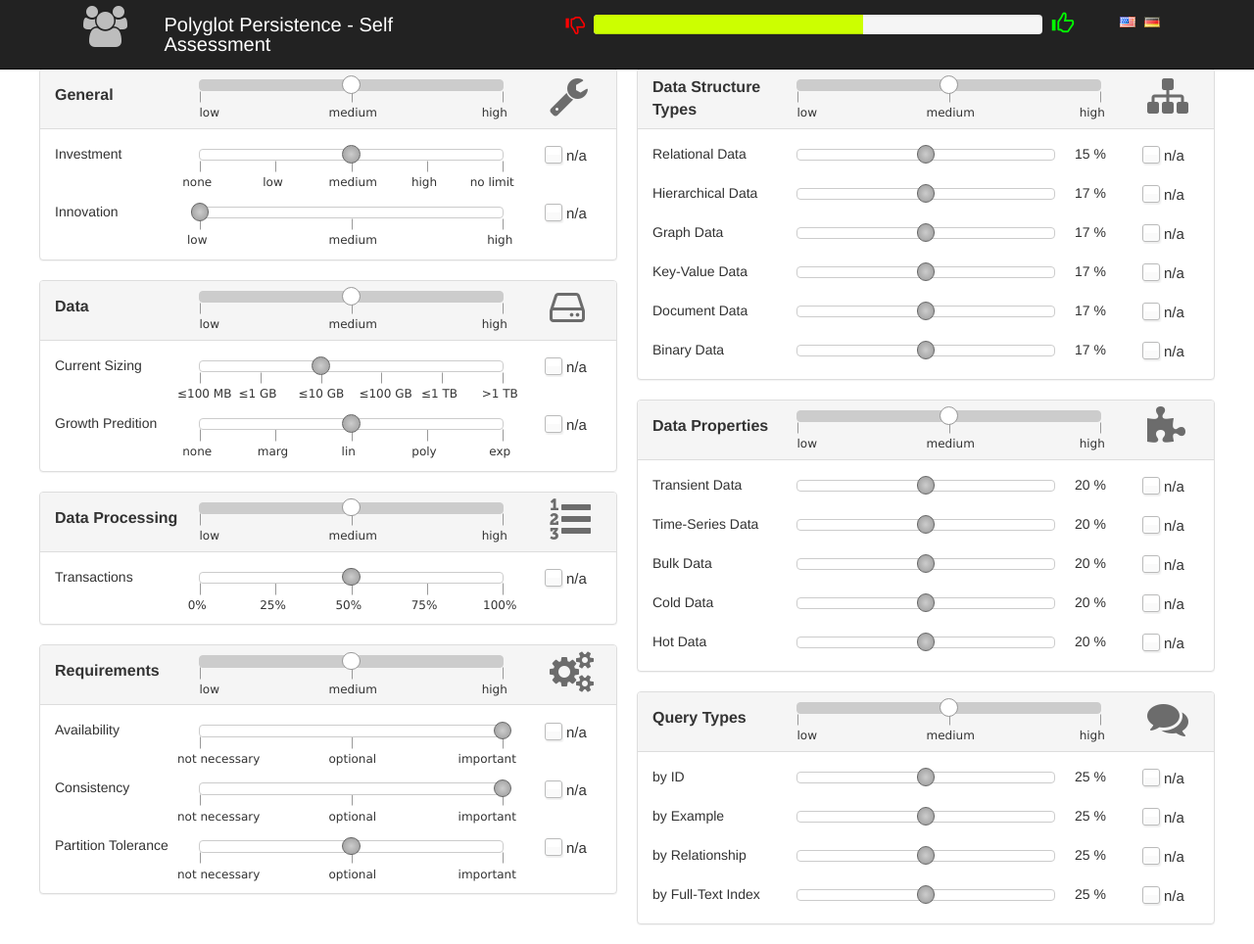
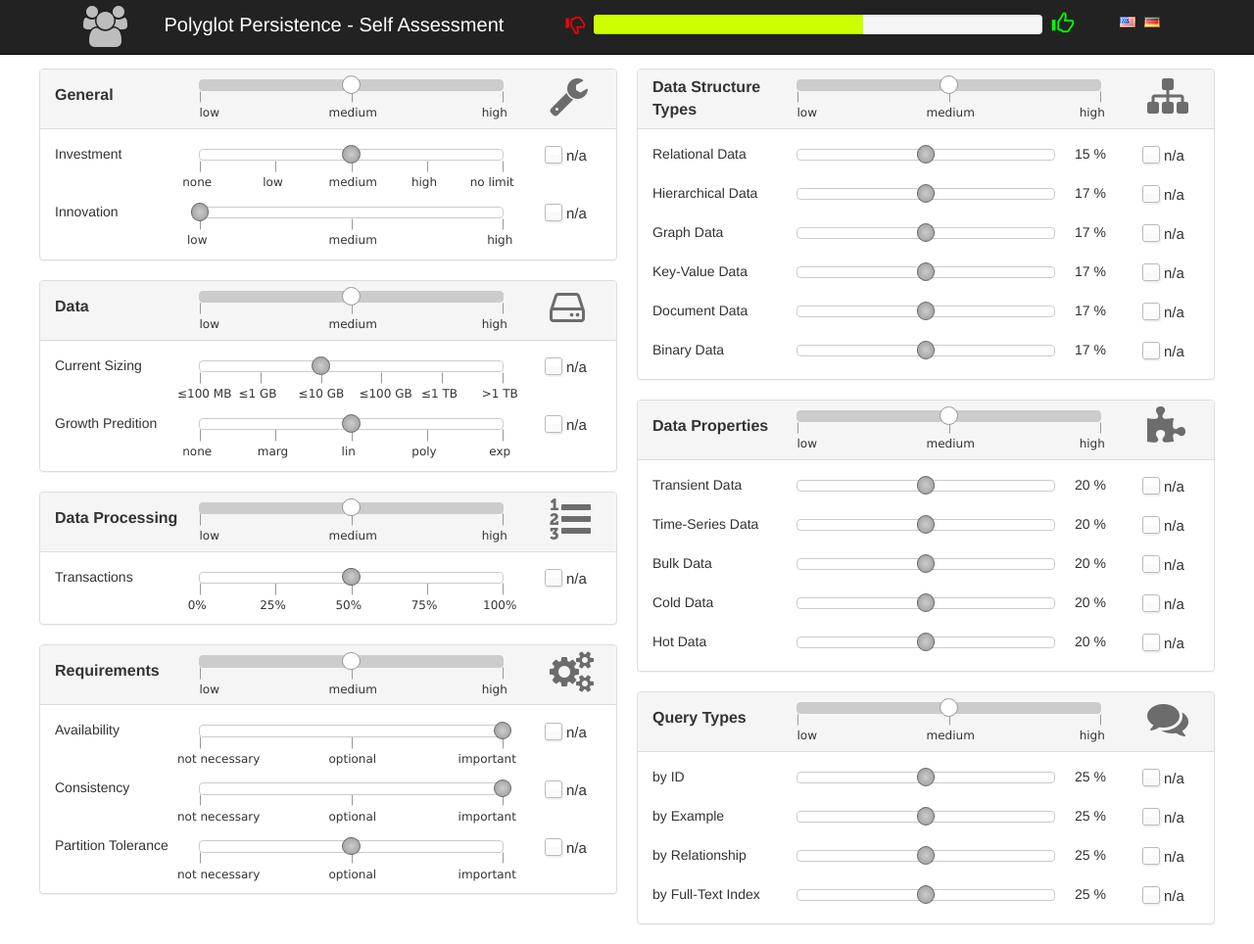
Before and after one commit to streitz/pp_eval, a plain HTML site: page index.html in a window 1280 px wide. Shown: the whole page at 98% size. Drawn offline with Linux system fonts and the light colour scheme.

Commit message:
Add: nowrap style in headline to avoid line breaks

```diff
--- a/index.html
+++ b/index.html
@@ -46,7 +46,7 @@
       </div>
       <div class="col-lg-4">
         <div class="navbar-header">
-          <span class="navbar-brand" style="color:#FFF;font-size:20px" data-i18n="title"></span>
+          <span class="navbar-brand" style="color:#FFF;font-size:20px;white-space:nowrap" data-i18n="title"></span>
         </div>
       </div>
       <div class="col-lg-6">
```
